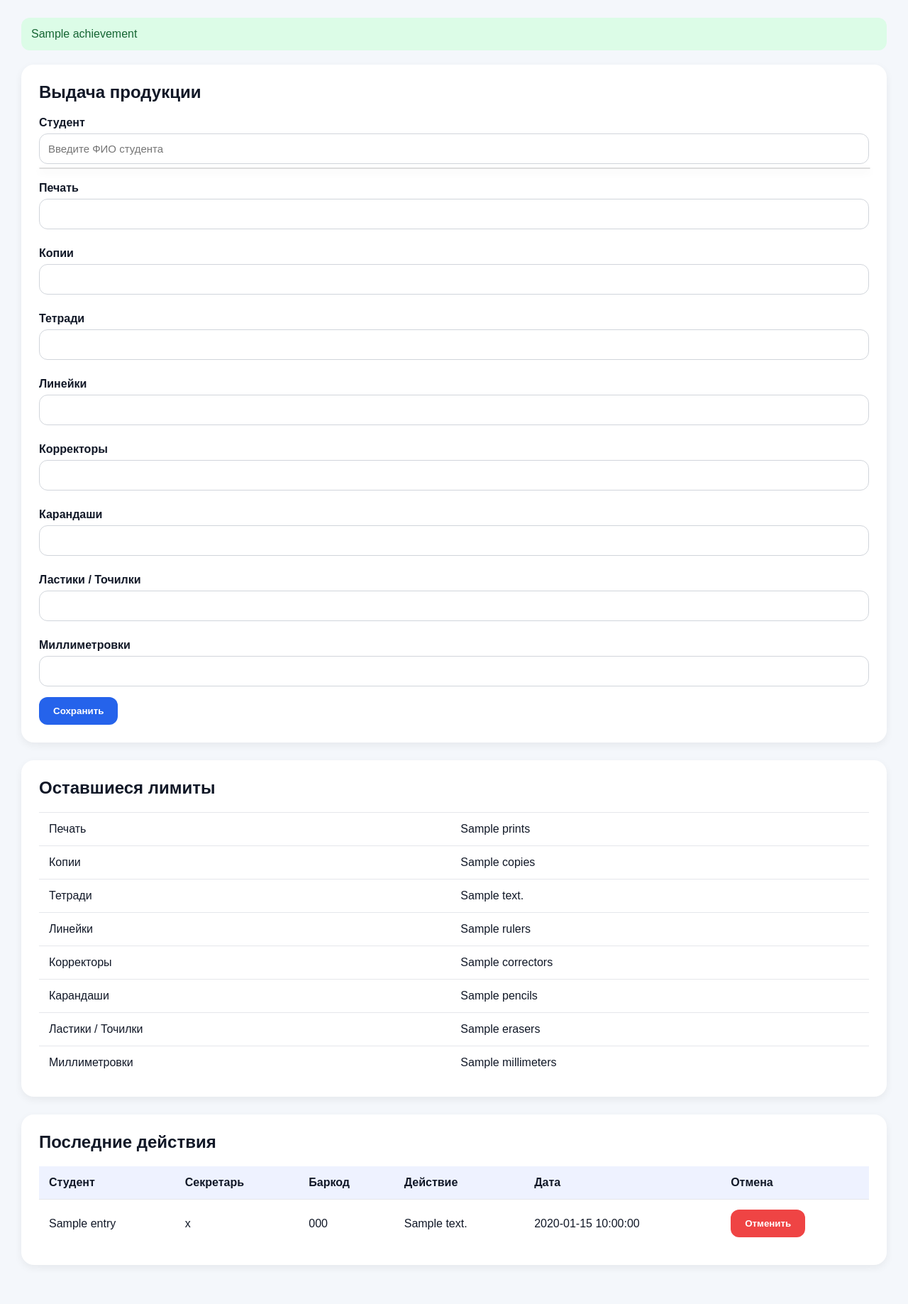
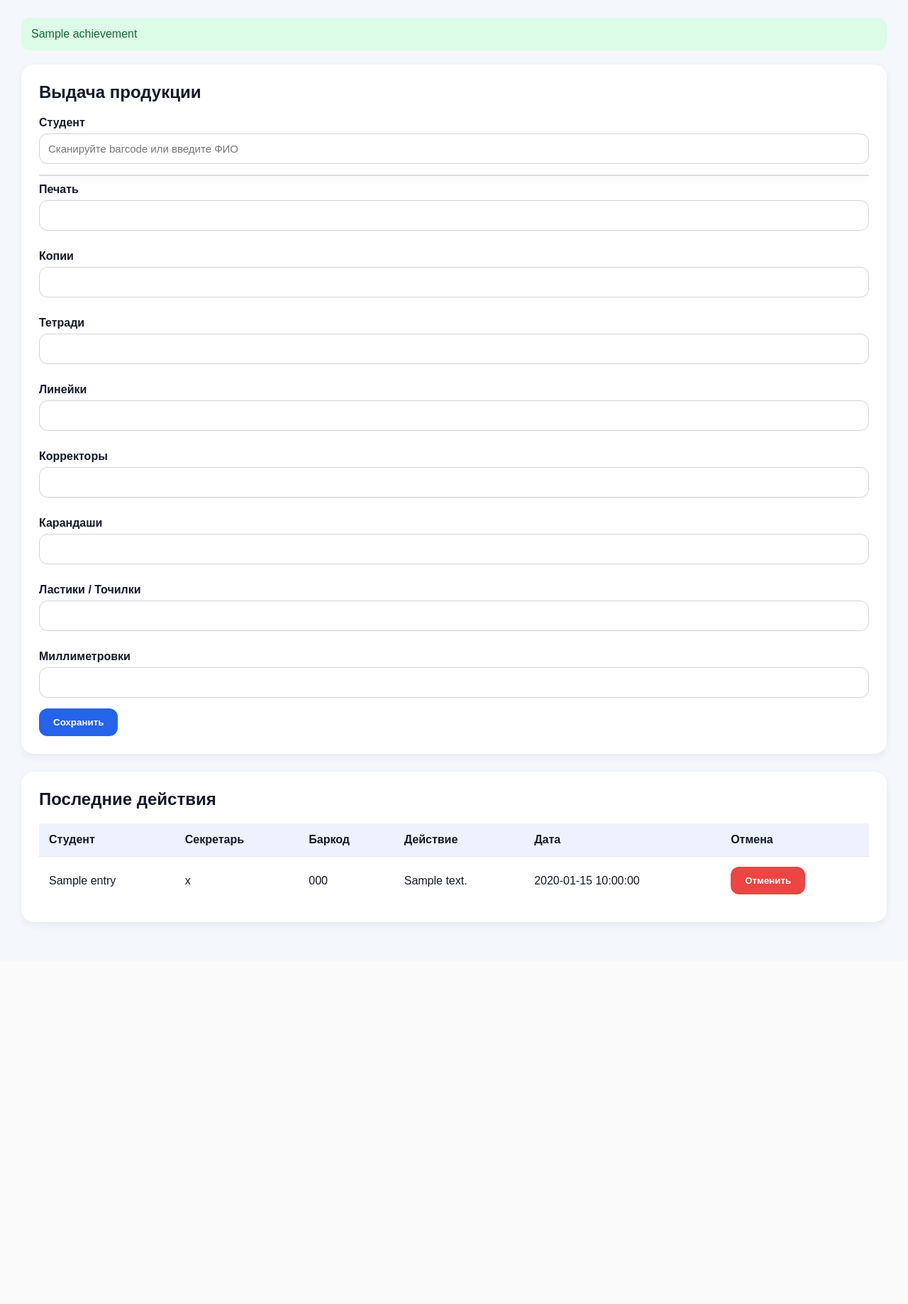
Before and after one commit to hancharegh/profkom-site, a Flask app: template templates/dashboard.html in a window 1280 px wide. Shown: the part 78-1915 px from the top of the page at 71% size. After the commit the page ends 1382 px from the top, so only its background shows below. Run offline with Flask 3, Linux system fonts and the light colour scheme; the template is opened without the code that fills it: most values are stand-ins (such as "Sample title", 1, 10 or a date in 2020); some libraries are stand-ins or nearby versions.

Commit message:
Update dashboard.html

```diff
--- a/templates/dashboard.html
+++ b/templates/dashboard.html
@@ -46,8 +46,8 @@
 
         label{
             display:block;
+            margin-top:12px;
             margin-bottom:6px;
-            margin-top:10px;
             font-weight:bold;
         }
 
@@ -69,7 +69,6 @@
             border-radius:12px;
             cursor:pointer;
             font-weight:bold;
-            transition:0.2s;
         }
 
         button:hover{
@@ -112,15 +111,20 @@
             margin-bottom:20px;
         }
 
+        .search-wrapper{
+            position:relative;
+        }
+
         #search_results{
             position:absolute;
-            width:100%;
+            top:100%;
+            left:0;
+            right:0;
             background:white;
             border:1px solid #ddd;
             border-radius:12px;
-            margin-top:-10px;
+            overflow:hidden;
             z-index:999;
-            overflow:hidden;
             box-shadow:0 4px 12px rgba(0,0,0,0.1);
         }
 
@@ -139,18 +143,14 @@
 </head>
 
 <body>
-<body id="body">
+
 <div class="topbar">
 
     <div>
 
         <h1>Панель секретаря</h1>
 
-        <p style="
-            margin-top:-10px;
-            color:#6b7280;
-            font-size:16px;
-        ">
+        <p style="margin-top:-10px;color:#6b7280;">
             {{ session["user"] }}
         </p>
 
@@ -161,6 +161,7 @@
     </a>
 
 </div>
+
 
 {% if message %}
 <div class="message">
@@ -174,12 +175,12 @@
 </div>
 {% endif %}
 
-
 {% if error %}
 <div class="error">
     {{ error }}
 </div>
 {% endif %}
+
 
 <div class="card">
 
@@ -187,15 +188,16 @@
 
     <form method="POST">
 
-        <div style="position:relative;">
+        <div class="search-wrapper">
 
             <label>Студент</label>
 
             <input
                 type="text"
                 id="student_search"
-                placeholder="Введите ФИО студента"
+                placeholder="Сканируйте barcode или введите ФИО"
                 autocomplete="off"
+                required
             >
 
             <input
@@ -206,7 +208,14 @@
 
             <div id="search_results"></div>
 
-            <div class="card" id="live_limits" style="display:none;">
+        </div>
+
+
+        <div
+            class="card"
+            id="live_limits"
+            style="display:none;"
+        >
 
             <h2>Лимиты студента</h2>
 
@@ -257,8 +266,6 @@
         </div>
 
 
-        </div>
-
         <label>Печать</label>
         <input type="number" name="print_count" min="0">
 
@@ -291,59 +298,6 @@
 
 </div>
 
-{% if student_limits %}
-
-<div class="card">
-
-    <h2>Оставшиеся лимиты</h2>
-
-    <table>
-
-        <tr>
-            <td>Печать</td>
-            <td>{{ student_limits.prints }}</td>
-        </tr>
-
-        <tr>
-            <td>Копии</td>
-            <td>{{ student_limits.copies }}</td>
-        </tr>
-
-        <tr>
-            <td>Тетради</td>
-            <td>{{ student_limits.notebooks }}</td>
-        </tr>
-
-        <tr>
-            <td>Линейки</td>
-            <td>{{ student_limits.rulers }}</td>
-        </tr>
-
-        <tr>
-            <td>Корректоры</td>
-            <td>{{ student_limits.correctors }}</td>
-        </tr>
-
-        <tr>
-            <td>Карандаши</td>
-            <td>{{ student_limits.pencils }}</td>
-        </tr>
-
-        <tr>
-            <td>Ластики / Точилки</td>
-            <td>{{ student_limits.erasers }}</td>
-        </tr>
-
-        <tr>
-            <td>Миллиметровки</td>
-            <td>{{ student_limits.millimeters }}</td>
-        </tr>
-
-    </table>
-
-</div>
-
-{% endif %}
 
 <div class="card">
 
@@ -382,9 +336,15 @@
 
                 <td>
 
-                <form method="POST" action="/undo/{{ entry.id }}">
+                    <form
+                        method="POST"
+                        action="/undo/{{ entry.id }}"
+                    >
 
-                    <button type="submit" class="danger-btn">
+                        <button
+                            type="submit"
+                            class="danger-btn"
+                        >
                             Отменить
                         </button>
 
@@ -405,9 +365,14 @@
 
 <script>
 
-const searchInput = document.getElementById("student_search");
-const resultsBox = document.getElementById("search_results");
-const barcodeInput = document.getElementById("barcode");
+const searchInput =
+    document.getElementById("student_search");
+
+const resultsBox =
+    document.getElementById("search_results");
+
+const barcodeInput =
+    document.getElementById("barcode");
 
 
 // Поиск студентов
@@ -415,15 +380,17 @@ searchInput.addEventListener("input", async function(){
 
     const query = this.value.trim();
 
-    // Если это barcode со сканера
+    // barcode со сканера
     if(/^\d+$/.test(query)){
 
         barcodeInput.value = query;
         resultsBox.innerHTML = "";
+
         return;
     }
 
-    if(query === "/tiger"){
+    // Пасхалка
+    if(query.toLowerCase() === "/tiger"){
 
         alert("🐯 Тигр найден");
 
@@ -432,11 +399,11 @@ searchInput.addEventListener("input", async function(){
         return;
     }
 
-
-    // Иначе поиск по ФИО
+    // Минимум 2 символа
     if(query.length < 2){
 
         resultsBox.innerHTML = "";
+
         return;
     }
 
@@ -461,36 +428,55 @@ searchInput.addEventListener("input", async function(){
                 <small>${student.barcode}</small>
             `;
 
-            div.onclick = () => {
-
-            fetch(`/student_limits/${student.barcode}`)
-                .then(response => response.json())
-                .then(data => {
-
-                    document.getElementById("live_limits").style.display = "block";
-
-                    document.getElementById("limit_prints").innerText = data.prints;
-                    document.getElementById("limit_copies").innerText = data.copies;
-                    document.getElementById("limit_notebooks").innerText = data.notebooks;
-                    document.getElementById("limit_rulers").innerText = data.rulers;
-                    document.getElementById("limit_correctors").innerText = data.correctors;
-                    document.getElementById("limit_pencils").innerText = data.pencils;
-                    document.getElementById("limit_erasers").innerText = data.erasers;
-                    document.getElementById("limit_millimeters").innerText = data.millimeters;
-
-                });
-
-
+            div.onclick = async () => {
 
                 searchInput.value = student.full_name;
+
                 barcodeInput.value = student.barcode;
 
                 resultsBox.innerHTML = "";
 
+                // Получение лимитов
+                const limitsResponse =
+                    await fetch(`/student_limits/${student.barcode}`);
+
+                const data =
+                    await limitsResponse.json();
+
+                document.getElementById("live_limits")
+                    .style.display = "block";
+
+                document.getElementById("limit_prints")
+                    .innerText = data.prints;
+
+                document.getElementById("limit_copies")
+                    .innerText = data.copies;
+
+                document.getElementById("limit_notebooks")
+                    .innerText = data.notebooks;
+
+                document.getElementById("limit_rulers")
+                    .innerText = data.rulers;
+
+                document.getElementById("limit_correctors")
+                    .innerText = data.correctors;
+
+                document.getElementById("limit_pencils")
+                    .innerText = data.pencils;
+
+                document.getElementById("limit_erasers")
+                    .innerText = data.erasers;
+
+                document.getElementById("limit_millimeters")
+                    .innerText = data.millimeters;
+
                 const firstInput =
-                    document.querySelector('input[name="print_count"]');
+                    document.querySelector(
+                        'input[name="print_count"]'
+                    );
 
                 if(firstInput){
+
                     firstInput.focus();
                 }
             };
@@ -499,9 +485,9 @@ searchInput.addEventListener("input", async function(){
 
         });
 
-    }catch(err){
+    }catch(error){
 
-        console.log(err);
+        console.log(error);
     }
 
 });
@@ -514,15 +500,16 @@ searchInput.addEventListener("keydown", function(event){
 
         event.preventDefault();
 
-        // Если barcode не заполнен —
-        // берём значение из поля поиска
         if(!barcodeInput.value){
 
-            barcodeInput.value = searchInput.value.trim();
+            barcodeInput.value =
+                searchInput.value.trim();
         }
 
         const firstInput =
-            document.querySelector('input[name="print_count"]');
+            document.querySelector(
+                'input[name="print_count"]'
+            );
 
         if(firstInput){
 
@@ -531,6 +518,10 @@ searchInput.addEventListener("keydown", function(event){
         }
     }
 
+});
+
+
+// Пасхалки по месяцам
 const now = new Date();
 
 const month = now.getMonth() + 1;
@@ -548,9 +539,6 @@ if(month === 9){
 }
 
 
-});
-
-
 // Anti sleep
 setInterval(() => {
 
@@ -561,6 +549,5 @@ setInterval(() => {
 
 </script>
 
-
 </body>
 </html>
```
Lines whose indentation alone changed are shown as unchanged.
